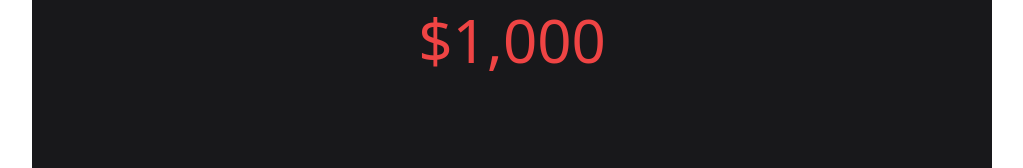
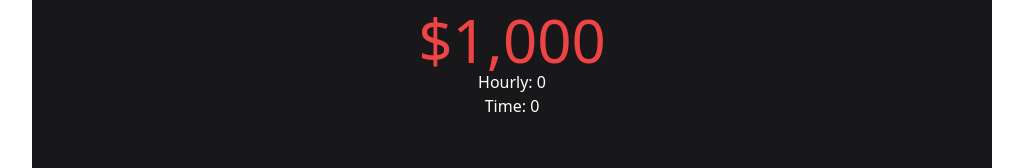
Before and after one commit to Tatooles/vue-meeting-calculator, a Vue app: page / in a window 1280 px wide. Shown: the part 546-714 px from the top of the page, without its empty margins (128-1151 px from the left). Built offline with nearby package versions, Linux system fonts and the light colour scheme.

Commit message:
Add state to track role hourly

```diff
--- a/src/components/Cost.vue
+++ b/src/components/Cost.vue
@@ -1,5 +1,6 @@
 <script setup lang="ts">
 import { ref } from "vue";
+import { store } from "../store.js";
 
 const cost = ref(1000);
 </script>
@@ -10,5 +11,7 @@ const cost = ref(1000);
     <h1 class="text-6xl text-red-500">
       ${{ new Intl.NumberFormat().format(cost) }}
     </h1>
+    <p>Hourly: {{ store.hourly }}</p>
+    <p>Time: {{ store.time }}</p>
   </div>
 </template>
--- a/src/components/ParticipantList.vue
+++ b/src/components/ParticipantList.vue
@@ -1,5 +1,6 @@
 <script setup lang="ts">
 import { ref } from "vue";
+import { store } from "../store.js";
 
 const roles = ref([{ name: "Software Engineer", salary: 100000, count: 1 }]);
 
@@ -13,7 +14,10 @@ roles.value.push({ name: "Manager", salary: 120000, count: 1 });
 
 const increaseCount = (role: any) => {
   const found = roles.value.find((element) => element === role);
-  if (found) found.count++;
+  if (found) {
+    found.count++;
+    updateStore();
+  }
 };
 
 const decreaseCount = (role: any) => {
@@ -23,6 +27,7 @@ const decreaseCount = (role: any) => {
   if (found?.count === 0) {
     roles.value = roles.value.filter((element) => element !== role);
   }
+  updateStore();
 };
 
 const closeModal = (save: boolean) => {
@@ -37,6 +42,7 @@ const closeModal = (save: boolean) => {
       salary: parseInt(newRoleSalary.value),
       count: 1,
     });
+    updateStore();
   }
   modalOpen.value = false;
   newRoleName.value = "";
@@ -53,6 +59,15 @@ const validateSalary = () => {
   } else {
     salaryValidationError.value = false;
   }
+};
+
+const updateStore = () => {
+  let totalHourly = 0;
+  roles.value.forEach((role) => {
+    // Assuming 52 weeks per year at 40 hours per week (52 * 40 = 2080)
+    totalHourly += (role.salary * role.count) / 2080;
+  });
+  store.setHourly(totalHourly);
 };
 </script>
 
--- /dev/null
+++ b/src/store.ts
@@ -0,0 +1,14 @@
+// store.js
+import { reactive } from "vue";
+
+export const store = reactive({
+  time: 0,
+  setTime(newTime: any) {
+    this.time = newTime;
+  },
+
+  hourly: 0,
+  setHourly(newHourly: any) {
+    this.hourly = newHourly;
+  },
+});
```
